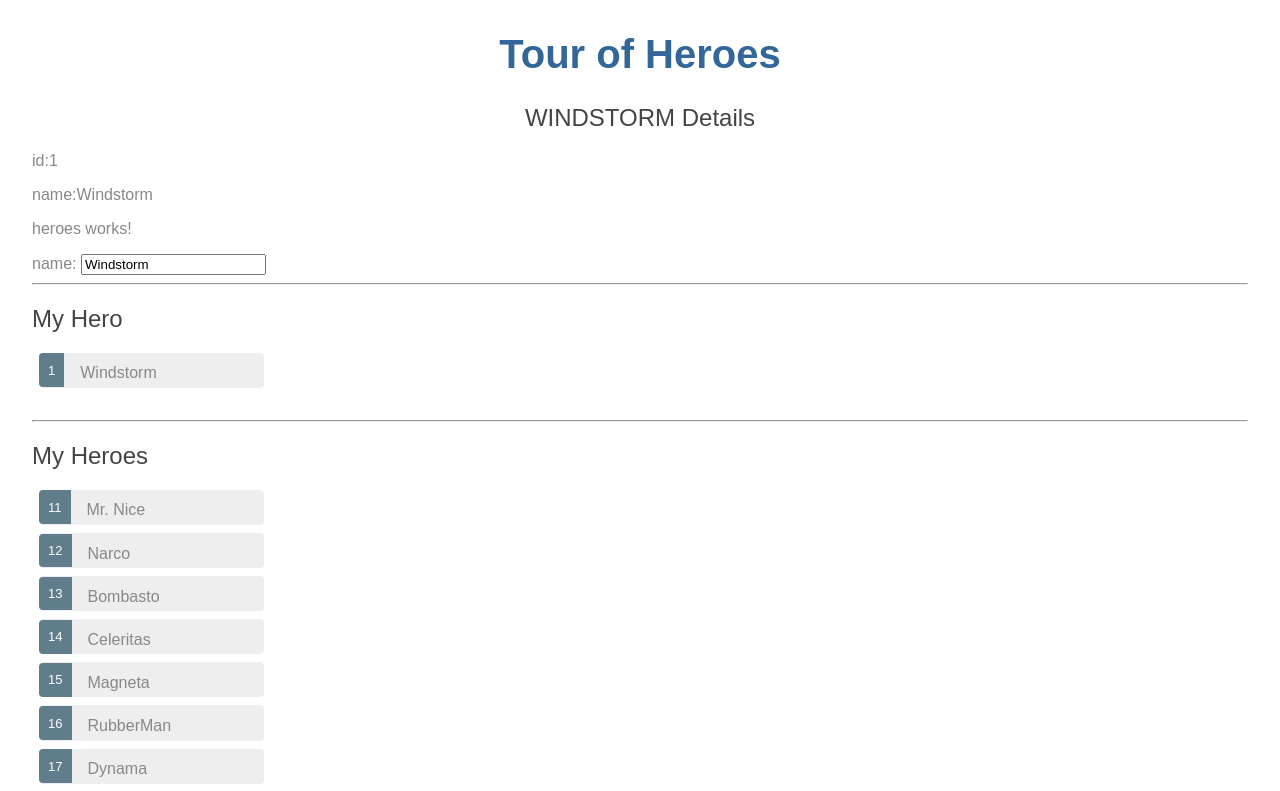
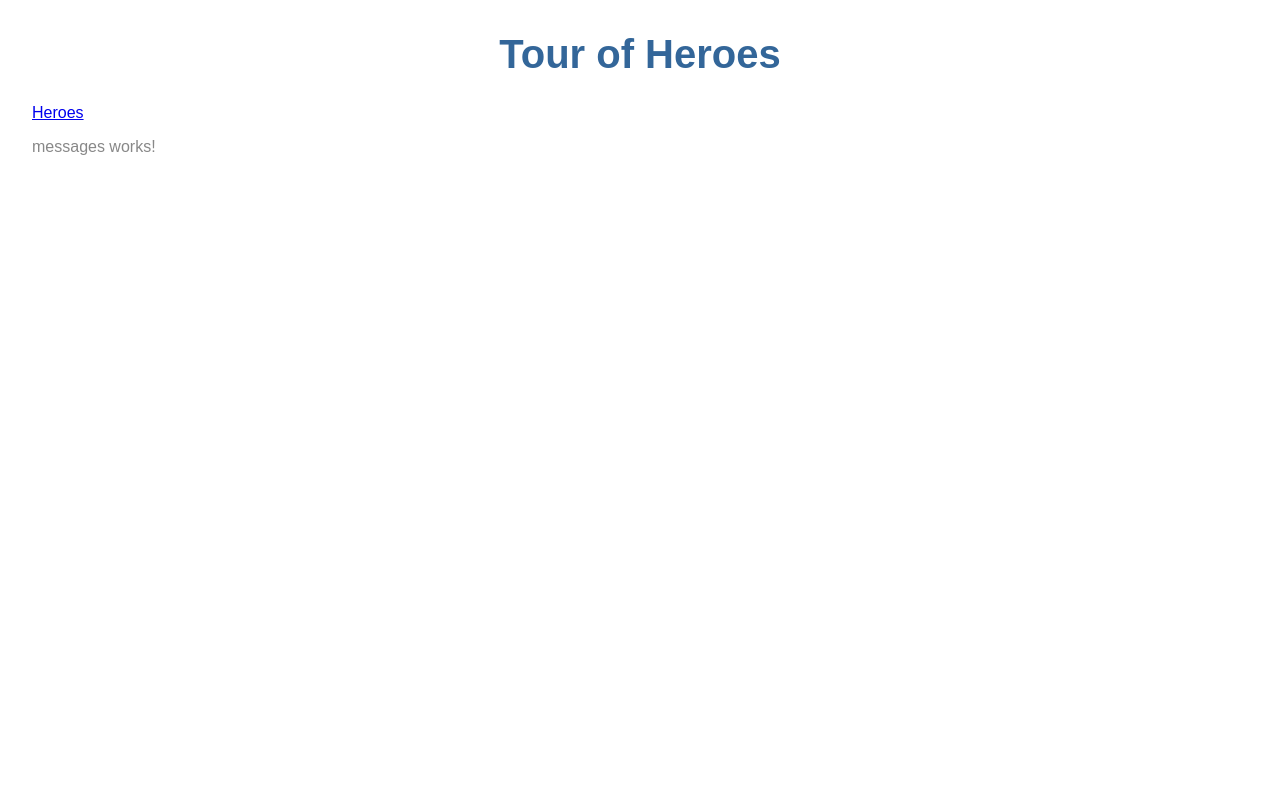
Before and after one commit to nategit/angular-tour-of-heroes, an Angular app: page / in a window 1280 px wide. Shown: the top 791 px of the page. Built offline with nearby package versions, Linux system fonts and the light colour scheme.

Commit message:
route to hero list

```diff
--- a/src/app/app.component.html
+++ b/src/app/app.component.html
@@ -2,5 +2,9 @@
 <div style="text-align:center">
   <h1>{{ title }}</h1>
 </div>
-<app-heroes></app-heroes>
+<!--<app-heroes></app-heroes>-->
+<nav>
+  <a routerLink="/heroes">Heroes</a>
+</nav>
+<router-outlet></router-outlet>
 <app-messages></app-messages>
--- a/src/app/app.module.ts
+++ b/src/app/app.module.ts
@@ -6,6 +6,7 @@
 import { HeroesComponent } from './heroes/heroes.component';
 import { HeroDetailComponent } from './hero-detail/hero-detail.component';
 import { MessagesComponent } from './messages/messages.component';
+import { AppRoutingModule } from './/app-routing.module';
 
 @NgModule({
   declarations: [
@@ -16,7 +17,8 @@
   ],
   imports: [
     BrowserModule,
-    FormsModule
+    FormsModule,
+    AppRoutingModule
   ],
   providers: [],
   bootstrap: [AppComponent]
```
Also changed, not shown: src/app/app-routing.module.ts (added, +22 -0 lines), 1 other file (tests, documents, lock files or other folders).
